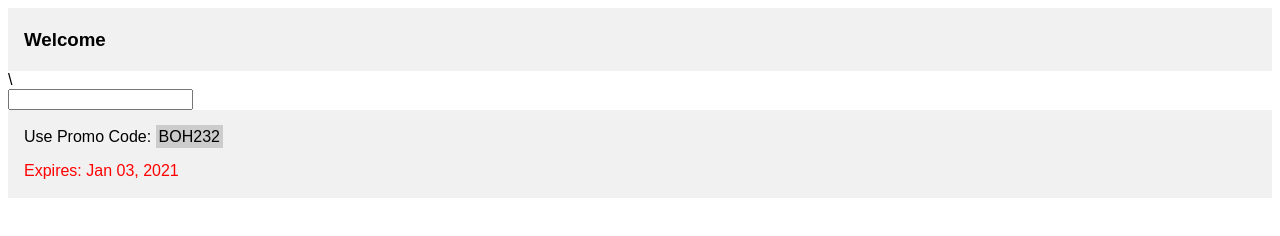
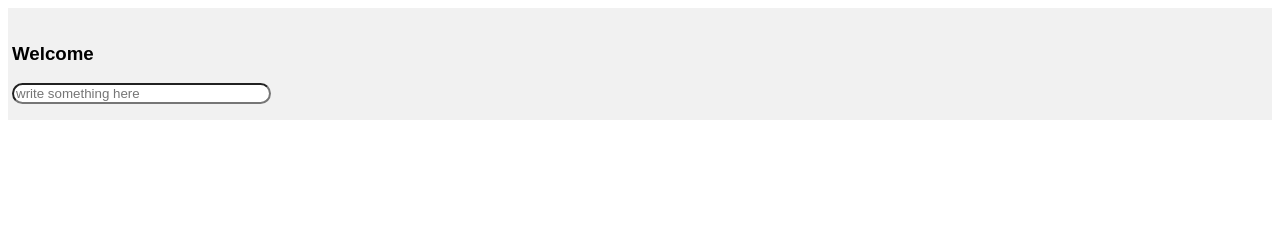
Before and after one commit to mildrette/my_Everyday_Javascript, a plain HTML site: page index.html in a window 1280 px wide. Drawn offline with Linux system fonts and the light colour scheme.

Commit message:
progress to my js

```diff
--- /dev/null
+++ b/JavaScript_basic/index.html
@@ -0,0 +1,57 @@
+<!DOCTYPE html>
+<html>
+    <head>
+        <meta charset="utf-8">
+        <meta name="viewpoint" content="width=device-width, inital-scale=1.0">
+        <!-- <link rel="stylesheet" href="https://cdnjs.cloudflare.com/ajax/libs/font-awesome/6.1.1/css/brands.min.css" integrity="sha512-OivR4OdSsE1onDm/i3J3Hpsm5GmOVvr9r49K3jJ0dnsxVzZgaOJ5MfxEAxCyGrzWozL9uJGKz6un3A7L+redIQ==" crossorigin="anonymous" referrerpolicy="no-referrer" /> -->
+        <link rel="stylesheet" href="https://cdnjs.cloudflare.com/ajax/libs/font-awesome/6.1.1/css/all.min.css" integrity="sha512-KfkfwYDsLkIlwQp6LFnl8zNdLGxu9YAA1QvwINks4PhcElQSvqcyVLLD9aMhXd13uQjoXtEKNosOWaZqXgel0g==" crossorigin="anonymous" referrerpolicy="no-referrer" />
+        <link rel="stylesheet" href="style.css"/>
+        <title> Playing With Different charset </title>
+    </head>
+
+    <body>
+
+            <h1>JavaScript basic</h1>
+
+
+
+
+
+
+
+        <script src="script.js"></script>
+
+
+
+
+
+
+
+<!--
+        Code including html/css:
+        https://embed.plnkr.co/plunk/8ujYdL1B...
+
+        21 Hour JavaScript Course:
+        https://www.udemy.com/modern-javascri...
+
+        Suggested Videos To Watch Next:
+        DOM Crash Course - https://www.youtube.com/watch?v=0ik6X...
+        Fetch API - https://www.youtube.com/watch?v=Oive6...
+        JS Playlist With Projects - https://www.youtube.com/watch?v=vEROU...
+        OOP Crash Course - https://www.youtube.com/watch?v=vDJpG...
+        JSON Crash Course - https://www.youtube.com/watch?v=wI1CW...
+
+
+
+        💖 Become a Patron: Show support & get perks!
+        http://www.patreon.com/traversymedia
+
+        Follow Traversy Media:
+        https://www.facebook.com/traversymedia
+        https://www.twitter.com/traversymedia
+        https://www.instagram.com/traversymedia
+
+-->
+
+    </body>
+</html>
--- /dev/null
+++ b/JavaScript_basic/script.js
@@ -0,0 +1 @@
+alert('Hello world and welcome to javascript basic')
--- a/index.html
+++ b/index.html
@@ -11,17 +11,10 @@
 
   <div class="container">
     <h3>Welcome</h3>
-  </div>\
-  <div class="content">
-    <input type=""
+
+    <input  class="input" type="text" name="textarea" placeholder="write something here"/>
   </div>
 
-  <div class="container">
-    <p>Use Promo Code: <span class="promo">BOH232</span></p>
-    <p class="expire">Expires: Jan 03, 2021</p>
-  </div>
-</div>
-
-        <script src="script.js"></script>
+        <script src="Main.js"></script>
     </body>
 </html>
--- a/sytle.css
+++ b/sytle.css
@@ -3,24 +3,17 @@
     font-family: Arial;
   }
 
-  .coupon {
-    border: 5px dotted #bbb;
-    width: 80%;
-    border-radius: 15px;
+  .input{
+    border: 5px line #bbb;
+    width: 20%;
+    border-radius: 20px;
     margin: 0 auto;
     max-width: 600px;
+    height: inherit;
   }
 
   .container {
-    padding: 2px 16px;
+    padding: 16px 4px;
     background-color: #f1f1f1;
+
   }
-
-  .promo {
-    background: #ccc;
-    padding: 3px;
-  }
-
-  .expire {
-    color: red;
-  }
```
Also changed, not shown: JavaScript_basic/raceday.js (added, +21 -0 lines), JavaScript_basic/dogyrs.js (added), JavaScript_basic/style.css (added).
